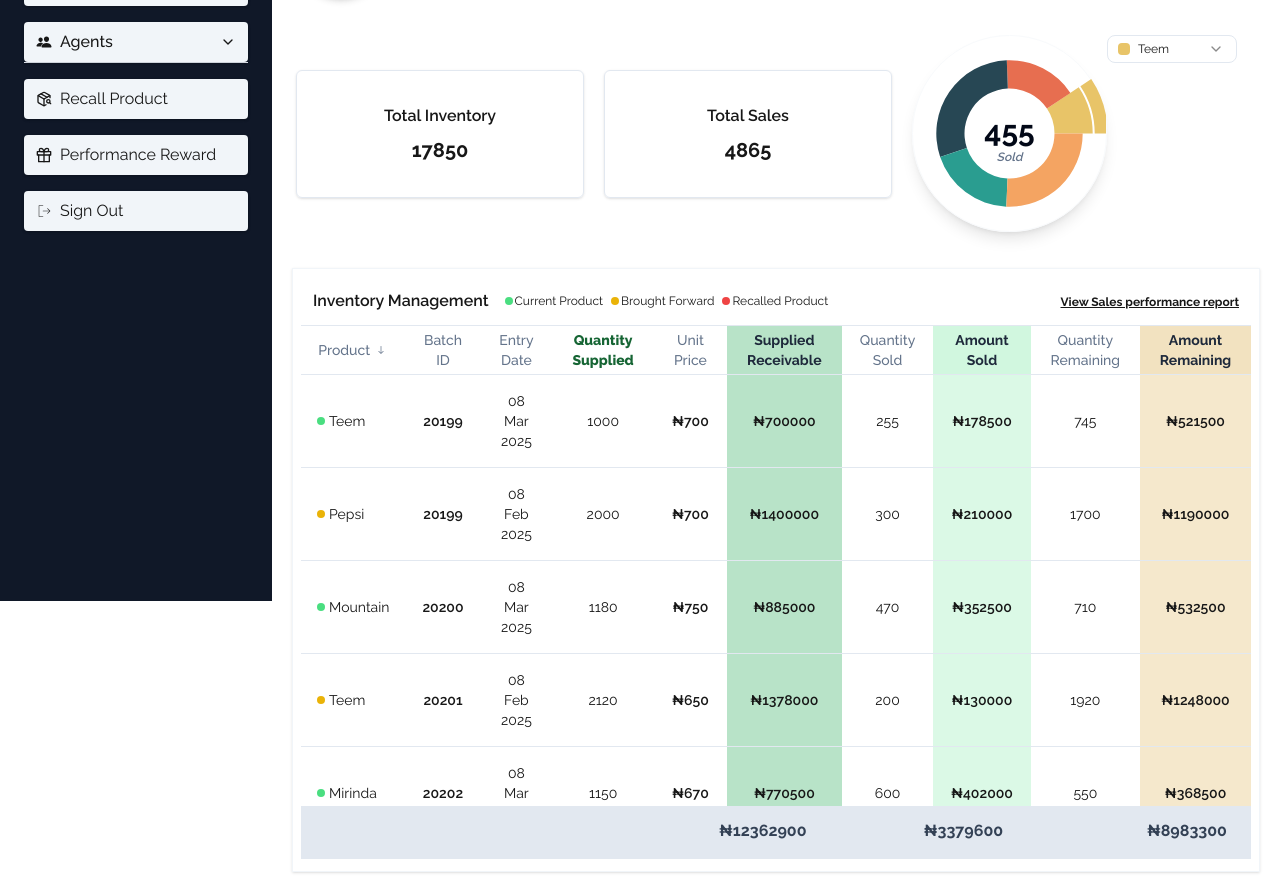
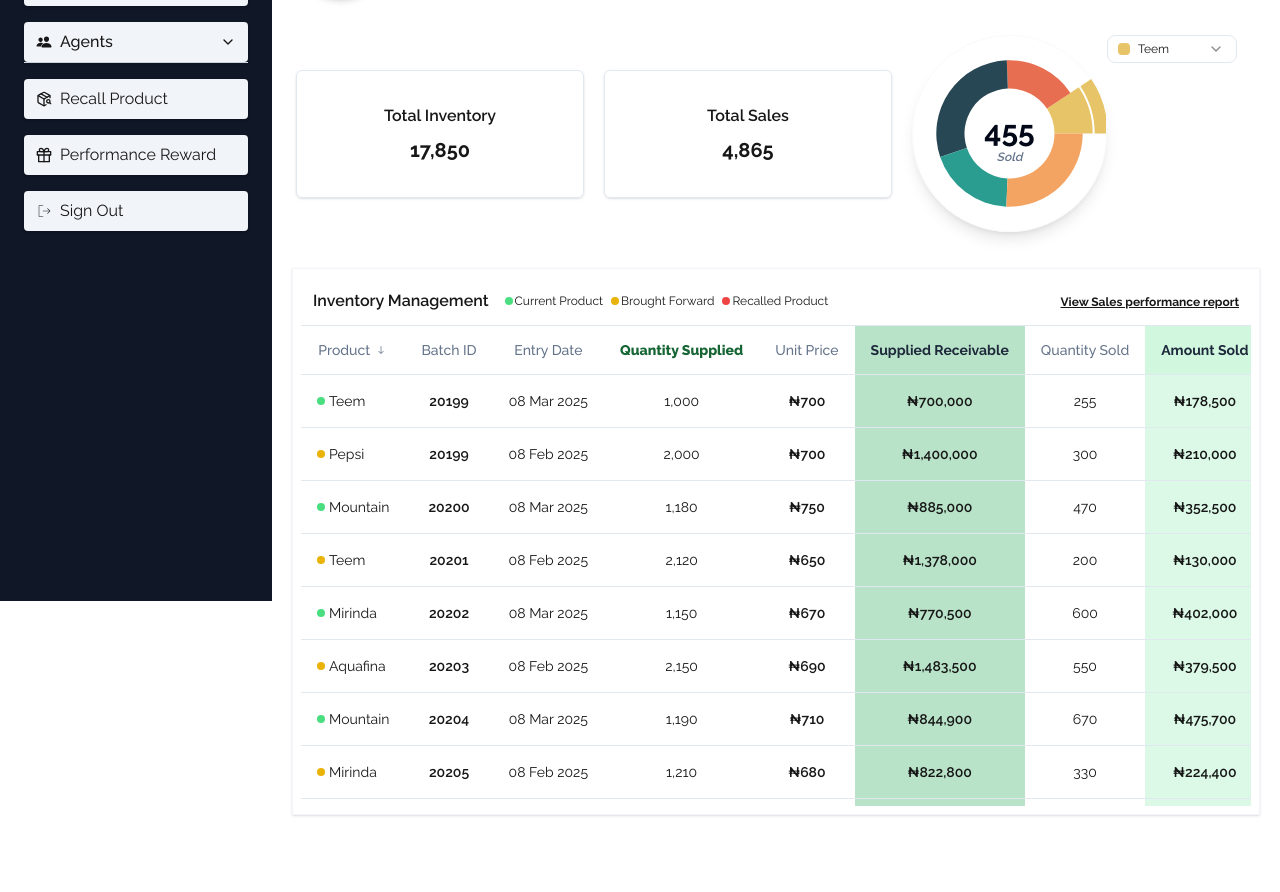
Before and after one commit to ExciteNG/excite-business, a Next.js app: page /super-agent/distribution/1 in a window 1280 px wide. Shown: the part 199-1091 px from the top of the page. After the commit the page ends 1034 px from the top, so only its background shows below. Built offline with nearby package versions, Linux system fonts and the light colour scheme.

Commit message:
fix: ui changes

```diff
--- a/src/components/dashboard/shared/Card.tsx
+++ b/src/components/dashboard/shared/Card.tsx
@@ -1,14 +1,19 @@
-import React from 'react';
-import { DashProps } from '@/types/dashboard';
+import React from "react";
+import { DashProps } from "@/types/dashboard";
 
-export const DashCard = (props:DashProps) => {
-    // console.log(props.width);
-  return (
-      <div className={`border rounded-md h-32 shadow flex justify-center items-center`} style={{width: `${props.width}%`}}>
-          <div className='w-fit space-y-2'>
-              <p className='text-center font-semibold'>{props.title}</p>
-              <p className='text-center font-bold text-xl'>{props.matrix}</p>
-          </div>
-    </div>
-  )
-}
+export const DashCard = (props: DashProps) => {
+	// console.log(props.width);
+	return (
+		<div
+			className={`border rounded-md h-32 shadow flex justify-center items-center`}
+			style={{ width: `${props.width}%` }}
+		>
+			<div className="w-fit space-y-2">
+				<p className="text-center font-semibold">{props.title}</p>
+				<p className="text-center font-bold text-xl">
+					{props.matrix.toLocaleString()}
+				</p>
+			</div>
+		</div>
+	);
+};
--- a/src/components/dashboard/shared/InventoryTable.tsx
+++ b/src/components/dashboard/shared/InventoryTable.tsx
@@ -1,5 +1,5 @@
-import React, { useState, useMemo, useEffect } from 'react';
-import Link from 'next/link';
+import React, { useState, useMemo, useEffect } from "react";
+import Link from "next/link";
 import {
 	Table,
 	TableBody,
@@ -10,89 +10,107 @@
 	TableFooter,
 } from "@/components/ui/table";
 import { IoIosArrowRoundDown } from "react-icons/io";
-import { InventoryProps } from '@/types/dashboard';
+import { InventoryProps } from "@/types/dashboard";
 
-const InventoryTable = ({ inventoryList, thisProduct }: { inventoryList: InventoryProps[], thisProduct:string }) => {
+const InventoryTable = ({
+	inventoryList,
+	thisProduct,
+}: {
+	inventoryList: InventoryProps[];
+	thisProduct: string;
+}) => {
 	const [totals, setTotals] = useState({
 		amountSupplied: 0,
 		amountSold: 0,
 		amountRemaining: 0,
 	});
 
-  const [filterdProduct, setFilterdProduct] = useState<InventoryProps[]>(inventoryList);
+	const [filterdProduct, setFilterdProduct] =
+		useState<InventoryProps[]>(inventoryList);
 
 	useEffect(() => {
-    if (thisProduct === 'ALL') {
-      setFilterdProduct(inventoryList)
+		if (thisProduct === "ALL") {
+			setFilterdProduct(inventoryList);
 		} else {
-      const sortInventory = inventoryList.filter(item => item.Product === thisProduct);
-      setFilterdProduct(sortInventory)
+			const sortInventory = inventoryList.filter(
+				(item) => item.Product === thisProduct
+			);
+			setFilterdProduct(sortInventory);
 		}
-
-  },[thisProduct, inventoryList])
+	}, [thisProduct, inventoryList]);
 
 	useMemo(() => {
-    const amountSupply = filterdProduct.reduce((a, b) => a + (b.UnitP*b.QuantityS), 0);
-    const amountSold = filterdProduct.reduce((a, b) => a + (b.UnitP*b.quantityS), 0 );
-    const amountRemain = filterdProduct.reduce((a, b) => a + (b.UnitP *(b.QuantityS-b.quantityS)), 0);
+		const amountSupply = filterdProduct.reduce(
+			(a, b) => a + b.UnitP * b.QuantityS,
+			0
+		);
+		const amountSold = filterdProduct.reduce(
+			(a, b) => a + b.UnitP * b.quantityS,
+			0
+		);
+		const amountRemain = filterdProduct.reduce(
+			(a, b) => a + b.UnitP * (b.QuantityS - b.quantityS),
+			0
+		);
 
 		return setTotals({
 			amountSupplied: amountSupply,
 			amountSold: amountSold,
-      amountRemaining:amountRemain,
-    })
+			amountRemaining: amountRemain,
+		});
 		// console.log(amountSupply)
-  },[filterdProduct])
+	}, [filterdProduct]);
 
 	return (
-      <div className=' border border-slate-100 shadow p-2'>
-        <div className='w-full p-3 border-b flex justify-between items-center'>
-          <div className='flex items-center space-x-4'>
-            <h3 className='font-semibold'>Inventory Management</h3>
-            <div className='flex items-center space-x-2'>
-              <div className='flex items-center space-x-0.5'>
-                <div className='p-1 rounded-full bg-green-400'></div>
-                <span className='text-xs'>Current Product</span>
+		<div className=" border border-slate-100 shadow p-2">
+			<div className="w-full p-3 border-b flex justify-between items-center">
+				<div className="flex items-center space-x-4">
+					<h3 className="font-semibold">Inventory Management</h3>
+					<div className="flex items-center space-x-2">
+						<div className="flex items-center space-x-0.5">
+							<div className="p-1 rounded-full bg-green-400"></div>
+							<span className="text-xs">Current Product</span>
 						</div>
-              <div className='flex items-center space-x-0.5'>
-                <div className='p-1 rounded-full bg-yellow-500'></div>
-                <span className='text-xs'>Brought Forward</span>
+						<div className="flex items-center space-x-0.5">
+							<div className="p-1 rounded-full bg-yellow-500"></div>
+							<span className="text-xs">Brought Forward</span>
 						</div>
-              <div className='flex items-center space-x-0.5'>
-                <div className='p-1 rounded-full bg-red-500'></div>
-                <span className='text-xs'>Recalled Product</span>
+						<div className="flex items-center space-x-0.5">
+							<div className="p-1 rounded-full bg-red-500"></div>
+							<span className="text-xs">Recalled Product</span>
 						</div>
 					</div>
 				</div>
 				<div>
-            <Link href='/super-agent' className='text-xs font-bold underline'> View Sales performance report</Link>
+					<Link href="/super-agent" className="text-xs font-bold underline">
+						{" "}
+						View Sales performance report
+					</Link>
 				</div>
 			</div>
-        <div className='max-h-[60vh] overflow-auto relative'>
+			<div className="max-h-[60vh] overflow-auto relative">
 				<Table>
-            <TableHeader className=''>
-              <TableRow className=''>
-                <TableHead className='flex items-center justify-center space-x-1'>
+					<TableHeader className="">
+						<TableRow className="text-nowrap">
+							<TableHead className="flex items-center justify-center space-x-1">
 								<span>Product</span>
 								<IoIosArrowRoundDown />
 							</TableHead>
-                <TableHead className='text-center'>Batch ID</TableHead>
-                <TableHead className='text-center'>Entry Date</TableHead>
-                <TableHead className='text-center font-extrabold text-green-800'>
+							<TableHead className="text-center">Batch ID</TableHead>
+							<TableHead className="text-center">Entry Date</TableHead>
+							<TableHead className="text-center font-extrabold text-green-800">
 								Quantity Supplied
 							</TableHead>
-                <TableHead className='text-center'>Unit Price</TableHead>
-                <TableHead className='text-center font-bold text-slate-800 bg-green-600/30'>
+							<TableHead className="text-center">Unit Price</TableHead>
+							<TableHead className="text-center font-bold text-slate-800 bg-green-600/30">
 								Supplied Receivable
 							</TableHead>
-                <TableHead className='text-center'>Quantity Sold</TableHead>
-                <TableHead className='text-center font-bold text-slate-800 bg-green-400/25'>
+							<TableHead className="text-center">Quantity Sold</TableHead>
+							<TableHead className="text-center font-bold text-slate-800 bg-green-400/25">
 								Amount Sold
 							</TableHead>
-                <TableHead className='text-center'>
-                  Quantity Remaining
-                </TableHead>
-                <TableHead className='text-center font-bold text-slate-800 bg-yellow-600/25'>
+							<TableHead className="text-center">Quantity Remaining</TableHead>
+							<TableHead className="text-center font-bold text-slate-800 bg-yellow-600/25">
 								Amount Remaining
 							</TableHead>
 						</TableRow>
@@ -100,76 +118,100 @@
 					<TableBody>
 						{filterdProduct.map((list, key) => {
 							return (
-                  <TableRow key={key}>
-                    <TableCell className='text-center cursor-pointer '>
-                      <div className='flex items-center space-x-1'>
+								<TableRow key={key} className="text-nowrap">
+									<TableCell className="text-center cursor-pointer ">
+										<div className="flex items-center space-x-1">
 											{key % 2 === 0 ? (
-                          <div className='p-1 rounded-full bg-green-400'></div>
+												<div className="p-1 rounded-full bg-green-400"></div>
 											) : (
-                          <div className='p-1 rounded-full bg-yellow-500'></div>
+												<div className="p-1 rounded-full bg-yellow-500"></div>
 											)}{" "}
 											<span>{list.Product}</span>
 										</div>
 									</TableCell>
-                    <TableCell className='text-center font-semibold'>
+									<TableCell className="text-center font-semibold">
 										{list.BatchID}
 									</TableCell>
-                    <TableCell className='text-center'>{list.EntryD}</TableCell>
-
-                    <TableCell className='text-center'>
-                      {list.QuantityS}
+									<TableCell className="text-center">{list.EntryD}</TableCell>
+									<TableCell className="text-center">
+										{list.QuantityS.toLocaleString()}
 									</TableCell>
-                    <TableCell className='font-semibold text-center'>
-                      &#8358;{list.UnitP}
+									<TableCell className="font-semibold text-center">
+										&#8358;{list.UnitP.toLocaleString()}
 									</TableCell>
-                    <TableCell className='font-semibold text-center bg-green-600/30 '>
-                      &#8358;{list.QuantityS * list.UnitP}
+									<TableCell className="font-semibold text-center bg-green-600/30 ">
+										&#8358;{(list.QuantityS * list.UnitP).toLocaleString()}
 									</TableCell>
-                    <TableCell className='text-center'>
-                      {list.quantityS}
+									<TableCell className="text-center">
+										{list.quantityS.toLocaleString()}
 									</TableCell>
-                    <TableCell className='font-semibold bg-green-400/20 text-center'>
-                      &#8358;{list.quantityS * list.UnitP}
+									<TableCell className="font-semibold bg-green-400/20 text-center">
+										&#8358;{(list.quantityS * list.UnitP).toLocaleString()}
 									</TableCell>
-                    <TableCell className='text-center'>
-                      {list.QuantityS - list.quantityS}
+									<TableCell className="text-center">
+										{(list.QuantityS - list.quantityS).toLocaleString()}
 									</TableCell>
-                    <TableCell className='font-semibold bg-yellow-600/20 text-center'>
-                      &#8358;{(list.QuantityS - list.quantityS) * list.UnitP}
+									<TableCell className="font-semibold bg-yellow-600/20 text-center">
+										&#8358;
+										{(
+											(list.QuantityS - list.quantityS) *
+											list.UnitP
+										).toLocaleString()}
 									</TableCell>
 								</TableRow>
 							);
 						})}
 					</TableBody>
-          </Table>
-        </div>
-        <footer className=''>
-          <Table>
-            {/* */}
-            <TableFooter className='relative bottom-1'>
-              <TableRow className=' bg-slate-200 '>
-                <TableCell className='text-center w-[115px]'></TableCell>
-                <TableCell className='text-center w-[89px]'></TableCell>
-                <TableCell className='text-center w-[93px]'></TableCell>
-                <TableCell className='text-center w-[124px]'></TableCell>
-                <TableCell className='text-center w-[84px]'></TableCell>
-                <TableCell className='text-center w-[124px] font-bold text-base text-slate-700'>
-                  &#8358;{totals.amountSupplied}
+					<TableFooter className="">
+						<TableRow className=" bg-slate-200 ">
+							<TableCell className="text-center w-[124px] font-bold text-base text-slate-700">
+								Total
 							</TableCell>
-                <TableCell className='text-center w-[106px]'></TableCell>
-                <TableCell className='text-center w-[104px] font-bold text-base text-slate-700'>
-                  &#8358;{totals.amountSold}
+							<TableCell
+								colSpan={4}
+								className="text-center w-[115px]"
+							></TableCell>
+							<TableCell className="text-center w-[124px] font-bold text-base text-slate-700">
+								&#8358;{totals.amountSupplied.toLocaleString()}
 							</TableCell>
-                <TableCell className='text-center w-[135px]'></TableCell>
-                <TableCell className='text-center w-[135px] font-bold text-base text-slate-700'>
-                  &#8358;{totals.amountRemaining}
+							<TableCell className="text-center w-[106px]"></TableCell>
+							<TableCell className="text-center w-[104px] font-bold text-base text-slate-700">
+								&#8358;{totals.amountSold.toLocaleString()}
+							</TableCell>
+							<TableCell className="text-center w-[135px]"></TableCell>
+							<TableCell className="text-center w-[135px] font-bold text-base text-slate-700">
+								&#8358;{totals.amountRemaining.toLocaleString()}
 							</TableCell>
 						</TableRow>
 					</TableFooter>
 				</Table>
-        </footer>
+			</div>
+			{/* <footer className="">
+				<Table>
+					<TableFooter className="relative bottom-1">
+						<TableRow className=" bg-slate-200 ">
+							<TableCell className="text-center w-[115px]"></TableCell>
+							<TableCell className="text-center w-[89px]"></TableCell>
+							<TableCell className="text-center w-[93px]"></TableCell>
+							<TableCell className="text-center w-[124px]"></TableCell>
+							<TableCell className="text-center w-[84px]"></TableCell>
+							<TableCell className="text-center w-[124px] font-bold text-base text-slate-700">
+								&#8358;{totals.amountSupplied.toLocaleString()}
+							</TableCell>
+							<TableCell className="text-center w-[106px]"></TableCell>
+							<TableCell className="text-center w-[104px] font-bold text-base text-slate-700">
+								&#8358;{totals.amountSold.toLocaleString()}
+							</TableCell>
+							<TableCell className="text-center w-[135px]"></TableCell>
+							<TableCell className="text-center w-[135px] font-bold text-base text-slate-700">
+								&#8358;{totals.amountRemaining.toLocaleString()}
+							</TableCell>
+						</TableRow>
+					</TableFooter>
+				</Table>
+			</footer> */}
 		</div>
 	);
-}
+};
 
 export default InventoryTable;
--- a/src/components/dashboard/super-agent/SuperAgentOverview.tsx
+++ b/src/components/dashboard/super-agent/SuperAgentOverview.tsx
@@ -1,17 +1,57 @@
-"use client"
-import React from "react";
+"use client";
+import React, { useState } from "react";
 import { distributorList } from "@/lib/dummyData";
 import DistributorTable from "../shared/DistributorTable";
 import ChartOverview from "../shared/ChartOverview";
+import { DisList } from "@/types/dashboard";
+import { chartData } from "@/constants/dummy";
 
 export default function SuperAgentOverview() {
+	const [location, setLocation] = useState("all");
+	const [chart, setChart] = useState(chartData);
+	const [distributor, setDistributor] = useState<DisList[]>(distributorList);
+	const filterByLocation = () => {
+		if (location !== "all") {
+			const filteredDistributor = distributorList.filter(
+				(dist) => dist.location === location
+			);
 
-  return (
-    <section className='w-full'>
-      {/* Chart Overview */}
-      <ChartOverview />
-      {/* Distributor table */}
-      <DistributorTable distRank={'All'} distributors={distributorList} matrix={675} />
-    </section>
-  );
+			setDistributor(filteredDistributor);
+			let filteredSales;
+			if (filteredDistributor.length > 0) {
+				filteredSales = chartData.map((chart) => ({
+					...chart,
+					sales: chart.sales / [4, 8, 10][Math.floor(Math.random() * 3)],
+				}));
+				setChart(filteredSales);
+			} else {
+				filteredSales = chartData.map((chart) => ({
+					...chart,
+					sales: 0,
+				}));
+			}
+			setChart(filteredSales);
+		} else {
+			setDistributor(distributorList);
+			setChart(chartData);
+		}
+	};
+
+	return (
+		<section className="w-full">
+			{/* Chart Overview */}
+			<ChartOverview
+				location={location}
+				chartData={chart}
+				setLocation={setLocation}
+				filterByLocation={filterByLocation}
+			/>
+			{/* Distributor table */}
+			<DistributorTable
+				distRank={location}
+				distributors={distributor}
+				matrix={675}
+			/>
+		</section>
+	);
 }
```
Also changed, not shown: src/components/dashboard/shared/ChartOverview.tsx (+45 -29 lines). Lines whose indentation alone changed are shown as unchanged.
